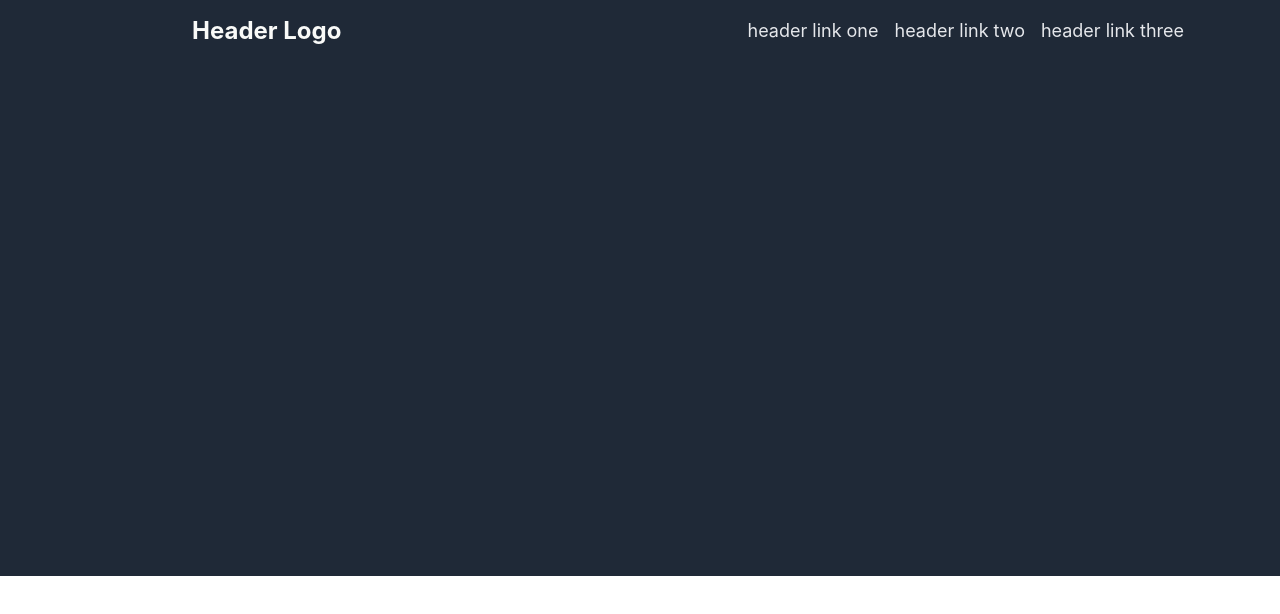
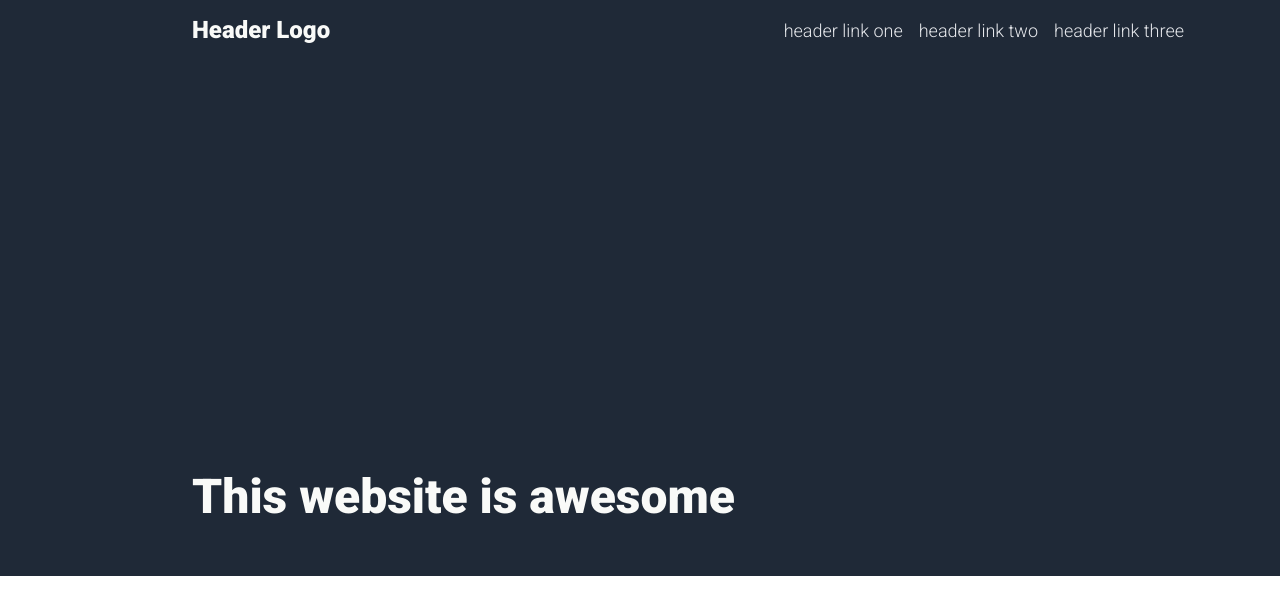
Before and after one commit to joe-mccann-dev/landing-page, a plain HTML site: page index.html in a window 1280 px wide. Drawn offline with Linux system fonts and the light colour scheme.

Commit message:
Change font to allow for different weights. Begin hero content section.

```diff
--- a/index.html
+++ b/index.html
@@ -19,7 +19,7 @@
     </div>
     <div class="hero-content">
       <div class="hero-content-left">
-        <h1 class="hero-text"></h1>
+        <h1 class="hero-text">This website is awesome</h1>
         <p class="hero-content-subtext"></p>
         <!-- <button class="hero-sign-up-button"></button> -->
       </div>
--- a/style.css
+++ b/style.css
@@ -1,5 +1,6 @@
+@import url('https://fonts.googleapis.com/css2?family=Roboto:ital,wght@0,300;0,700;0,900;1,300;1,400&display=swap');
 body {
-  font-family: -apple-system, BlinkMacSystemFont, 'Segoe UI', Roboto, Oxygen, Ubuntu, Cantarell, 'Open Sans', 'Helvetica Neue', sans-serif;
+  font-family: 'Roboto', sans-serif;
   margin: 0;
   min-height: 100vh;
   display: flex;
@@ -12,7 +13,7 @@ body {
 .logo {
   font-size: 24px;
   color: #F9FAF8;
-  font-weight: bolder;
+  font-weight: 900;
 }
 
 .hero, .footer {
@@ -24,6 +25,9 @@ body {
   padding-top: 16px;
   padding-left: 192px;
   padding-right: 96px;
+  display: flex;
+  flex-direction: column;
+  justify-content: space-between;
 }
 
 .header {
@@ -42,3 +46,9 @@ a {
   color: #E5E7EB;
   text-decoration: none;
 }
+
+.hero h1 {
+  font-size: 48px;
+  font-weight: 900;
+  color: #F9FAF8;
+}
```
